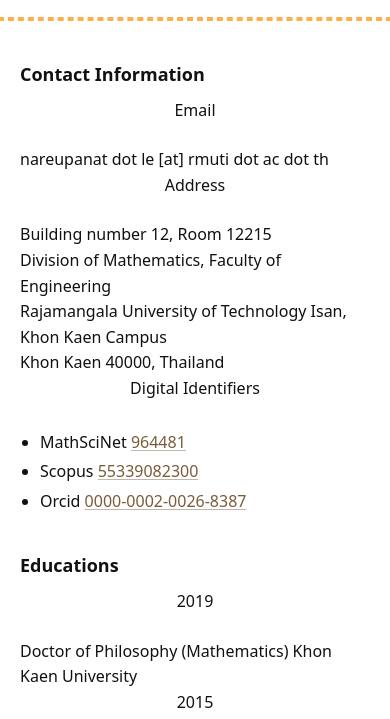
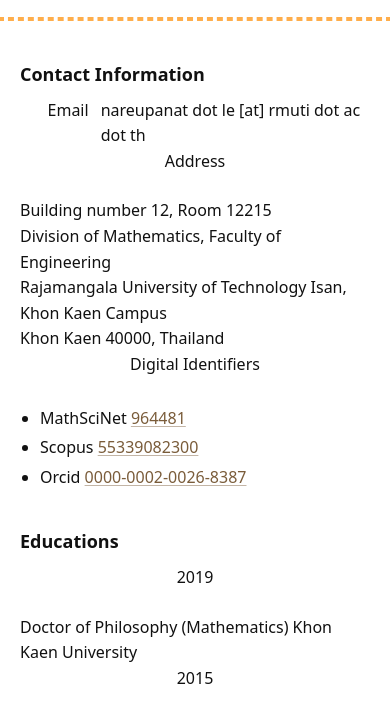
Before and after one commit to nareupanat-le/nareupanat-le.github.io, a plain HTML site: page cv.html in a window 390 px wide. Shown: the part 120-839 px from the top of the page. Drawn offline with Linux system fonts and the light colour scheme.

Commit message:
Test fix two-column in mobile

```diff
--- a/assets/style.css
+++ b/assets/style.css
@@ -143,6 +143,25 @@ a:focus-visible{ outline: 2px solid var(--link); outline-offset: 2px }
 /* 07.3) CV (25/75 split) */
 .two-col--25-75{ grid-template-columns:minmax(0,0.5fr) minmax(0,1.5fr) }
 .two-col--25-75 .col-text{ max-width:none }
+/* --- ให้บาง section คง 2 คอลัมน์แม้จอเล็ก --- */
+.two-col.stay-2col { /* desktop ใช้ layout เดิม */
+  grid-template-columns: minmax(0,0.5fr) minmax(0,1.5fr);
+}
+
+/* มือถือ: บังคับสองคอลัมน์แบบ "label + content" ที่อ่านง่าย */
+@media (max-width:600px){
+  /* ปกติทุก .two-col จะกลายเป็นคอลัมน์เดียว */
+  .two-col{ grid-template-columns: 1fr; }
+  /* ยกเว้นอันที่ติด .stay-2col */
+  .two-col.stay-2col{
+    /* คอลัมน์ซ้ายเป็นความกว้างตามตัวอักษร (7.5 ตัว) ขวาเป็นเนื้อหา */
+    grid-template-columns: 7.5ch 1fr;
+    gap: 8px 12px;
+    align-items: start;
+  }
+  .two-col.stay-2col .col-text{ text-align: right; }   /* ป้ายซ้ายชิดขวา */
+  .two-col.stay-2col .text-left{ overflow-wrap: anywhere; } /* กันล้น */
+}
 
 /* Publications list */
 .pubs{ margin:12px 0 0; padding-left:1.5rem; }
--- a/cv.html
+++ b/cv.html
@@ -15,7 +15,7 @@
 </header>
 <main>
   <h3>Contact Information</h3>
-  <section class="two-col two-col--25-75 items-start">
+  <section class="two-col two-col--25-75 items-start stay-2col">
     <div class="col-text text-center">
       Email
     </div>
```
Also changed, not shown: 1 other file.
